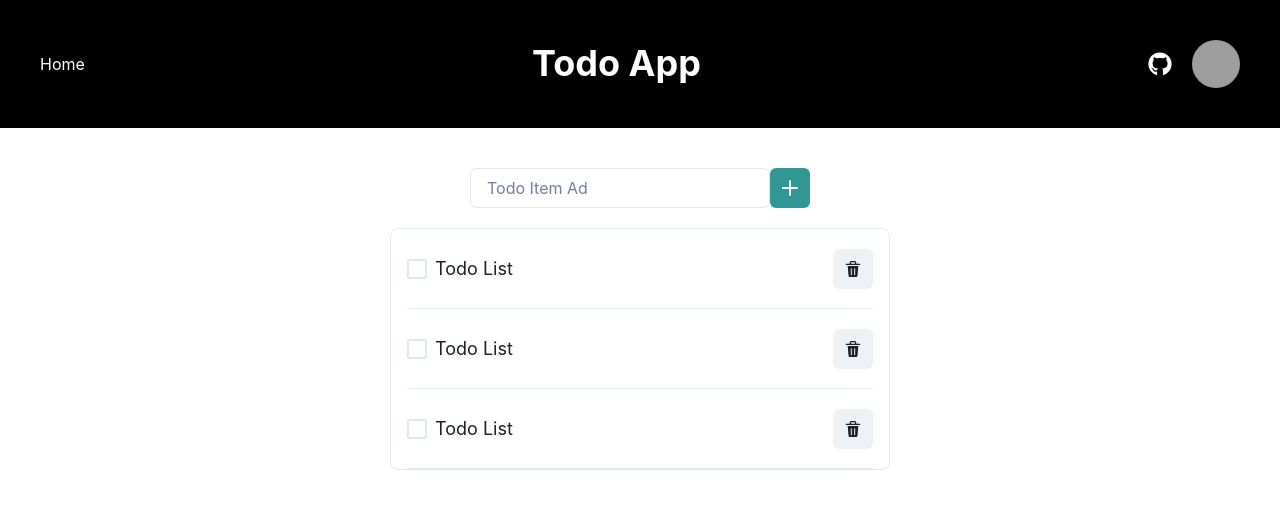
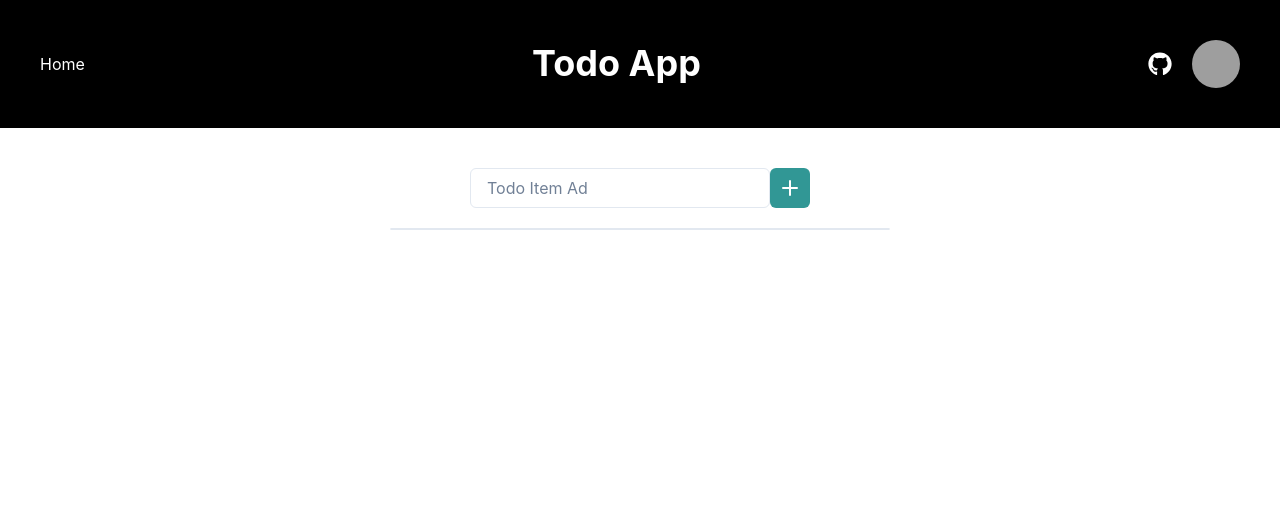
Before and after one commit to efsanegnyl/react-projects, a React (Create React App) app: page /todo in a window 1280 px wide. Shown: the top 508 px of the page. Built offline with nearby package versions, Linux system fonts and the light colour scheme; grey boxes are pictures that could not be loaded.

Commit message:
Update todoapp

```diff
--- a/src/views/TodoApp/components/todoAd.tsx
+++ b/src/views/TodoApp/components/todoAd.tsx
@@ -1,15 +1,42 @@
-import React, { FC } from "react";
+import React, { FC, ChangeEvent, useState } from "react";
 import { Input, IconButton, Flex } from "@chakra-ui/react";
 import { AddIcon } from "@chakra-ui/icons";
+import { toast } from "react-hot-toast";
 
-const TodoAd: FC = () => {
+interface ITodoAdProps {
+  onAdd: (todo: string) => void;
+}
+
+const TodoAd: FC<ITodoAdProps> = ({ onAdd }) => {
+  const [text, setText] = useState("");
+
+  const handleAdd = () => {
+    if (text.length > 0) {
+      onAdd(text);
+      setText("");
+    } else {
+      toast.error("Todo cannot be empty");
+    }
+  };
   return (
     <Flex mb={5} justify="center" alignItems="center">
-      <Input width={300} placeholder="Todo Item Ad" />
+      <Input
+        width={300}
+        placeholder="Todo Item Ad"
+        value={text}
+        onChange={(e: ChangeEvent<HTMLInputElement>) => setText(e.target.value)}
+        onKeyPress={(e) => {
+          if (e.key === "Enter") {
+            handleAdd();
+          }
+        }}
+      />
+
       <IconButton
         colorScheme="teal"
         aria-label="Send email"
         icon={<AddIcon />}
+        onClick={handleAdd}
       />
     </Flex>
   );
--- a/src/views/TodoApp/components/todoList.tsx
+++ b/src/views/TodoApp/components/todoList.tsx
@@ -1,10 +1,18 @@
-import React, { FC } from "react";
-import { IconButton, Text, Box, Flex, Checkbox } from "@chakra-ui/react";
+import React, { FC, useState } from "react";
+import { IconButton, Checkbox, Tag, Text, Flex } from "@chakra-ui/react";
 import { DeleteIcon } from "@chakra-ui/icons";
+export interface ITodoItem {
+  id: number;
+  text: string;
+  status: boolean;
+}
+interface ITodoListProps {
+  text: string;
+  onDelete: () => void;
+}
 
-const TodoList: FC = () => {
+const TodoList: FC<ITodoListProps> = ({ text, onDelete }) => {
   return (
-    <Box border="1px" borderColor="gray.200" rounded={"lg"}>
     <Flex
       mx={4}
       fontSize="20px"
@@ -14,46 +22,8 @@ const TodoList: FC = () => {
       borderColor="gray.200"
       height={20}
     >
-        <Checkbox size="lg" colorScheme="teal">
-          <Text>Todo List</Text>
-        </Checkbox>
-        <IconButton
-          colorScheme="gray"
-          aria-label="Call Segun"
-          size="md"
-          icon={<DeleteIcon />}
-        />
-      </Flex>
-      <Flex
-        mx={4}
-        fontSize="20px"
-        alignItems="center"
-        justifyContent="space-between"
-        borderBottom="1px"
-        borderColor="gray.200"
-        height={20}
-      >
-        <Checkbox size="lg" colorScheme="teal">
-          <Text>Todo List</Text>
-        </Checkbox>
-        <IconButton
-          colorScheme="gray"
-          aria-label="Call Segun"
-          size="md"
-          icon={<DeleteIcon />}
-        />
-      </Flex>
-      <Flex
-        mx={4}
-        fontSize="20px"
-        alignItems="center"
-        justifyContent="space-between"
-        borderBottom="1px"
-        borderColor="gray.200"
-        height={20}
-      >
-        <Checkbox size="lg" colorScheme="teal">
-          <Text>Todo List</Text>
+      <Checkbox width="80%" size="lg" colorScheme="teal">
+        <Text>{text}</Text>
       </Checkbox>
 
       <IconButton
@@ -61,9 +31,9 @@ const TodoList: FC = () => {
         aria-label="Call Segun"
         size="md"
         icon={<DeleteIcon />}
+        onClick={onDelete}
       />
     </Flex>
-    </Box>
   );
 };
 
--- a/src/views/TodoApp/services/index.ts
+++ b/src/views/TodoApp/services/index.ts
@@ -1,17 +1,17 @@
 import { IResponse, ITodo } from "./types";
 
-const getAllTodos = (): ITodo[] =>
+const GetAllTodos = (): ITodo[] =>
   JSON.parse(localStorage.getItem("todos") || "[]");
 
 const idCreate = (): number =>
-  getAllTodos().length > 0 ? getAllTodos()[getAllTodos().length - 1].id + 1 : 1;
+  GetAllTodos().length > 0 ? GetAllTodos()[GetAllTodos().length - 1].id + 1 : 1;
 
 const Add = (text: string): IResponse => {
   try {
     if (!text || text.trim().length === 0) {
       throw new Error("Text is required");
     } else {
-      const todos: ITodo[] = getAllTodos();
+      const todos: ITodo[] = GetAllTodos();
       const id: number = idCreate();
 
       const todoItem: ITodo = {
@@ -40,8 +40,39 @@ const Add = (text: string): IResponse => {
   }
 };
 
+const Delete = (id: number): IResponse => {
+  try {
+    const todos: ITodo[] = GetAllTodos();
+
+    const todoIndex: number = todos.findIndex((todo) => todo.id === id);
+
+    if (todoIndex === -1) {
+      throw new Error("Todo not found");
+    } else {
+      todos.splice(todoIndex, 1);
+
+      localStorage.setItem("todos", JSON.stringify(todos));
+
+      return {
+        status: true,
+        message: "Todo deleted successfully",
+        data: null,
+      };
+    }
+  } catch (error) {
+    console.log(error.message);
+    return {
+      status: false,
+      message: error.message,
+      data: null,
+    };
+  }
+};
+
 const functions = {
   Add,
+  GetAllTodos,
+  Delete,
 };
 
 export default functions;
--- a/src/views/TodoApp/todo.tsx
+++ b/src/views/TodoApp/todo.tsx
@@ -1,16 +1,86 @@
-import React, { FC } from "react";
+import React, { FC, useEffect, useState, useRef } from "react";
 import Header from "../../components/partials/header";
 import TodoAd from "./components/todoAd";
 import TodoList from "./components/todoList";
 import { Box } from "@chakra-ui/react";
+import TodoService from "./services";
+import autoAnimate from "@formkit/auto-animate";
+import { toast } from "react-hot-toast";
 
+//get all todos
+export interface ITodoItem {
+  id: number;
+  text: string;
+  status: boolean;
+}
 const TodoApp: FC = () => {
+  const [todoItems, setTodoItems] = useState<ITodoItem[]>([]);
+  const [countText, setCountText] = useState("( 0 / 0 )");
+  const parent = useRef(null);
+
+  const getAllTodos = () => {
+    const todos = TodoService.GetAllTodos();
+    todos.sort((a: ITodoItem, b: ITodoItem) => {
+      if (a.id < b.id) return 1;
+      if (a.id > b.id) return -1;
+      return 0;
+    });
+    setTodoItems(todos);
+  };
+
+  const countTextFunction = () => {
+    const trueCount = todoItems.filter((item) => item.status).length;
+    setCountText("( " + trueCount + " / " + todoItems.length + " )");
+  };
+
+  const addFunction = (text: string) => {
+    const todo = TodoService.Add(text);
+    if (todo.status) {
+      toast.success(todo.message);
+    } else {
+      toast.error(todo.message);
+    }
+
+    getAllTodos();
+  };
+
+  const deleteFunction = (id: number) => {
+    const todo = TodoService.Delete(id);
+    if (todo.status) {
+      toast.success(todo.message);
+    } else {
+      toast.error(todo.message);
+    }
+
+    getAllTodos();
+  };
+
+  useEffect(() => {
+    getAllTodos();
+  }, []);
+
+  useEffect(() => {
+    countTextFunction();
+  }, [todoItems]);
+
+  useEffect(() => {
+    parent.current && autoAnimate(parent.current);
+  }, [parent]);
+
   return (
     <Box>
       <Header name="Todo App" />
       <Box maxW="500" mx="auto" mt="10">
-        <TodoAd />
-        <TodoList />
+        <TodoAd onAdd={addFunction} />
+        <Box border="1px" borderColor="gray.200" rounded={"lg"} ref={parent}>
+          {todoItems.map((item: ITodoItem, index: number) => (
+            <TodoList
+              key={item.id}
+              onDelete={() => deleteFunction(item.id)}
+              text={item.text}
+            />
+          ))}
+        </Box>
       </Box>
     </Box>
   );
```
Lines whose indentation alone changed are shown as unchanged.
